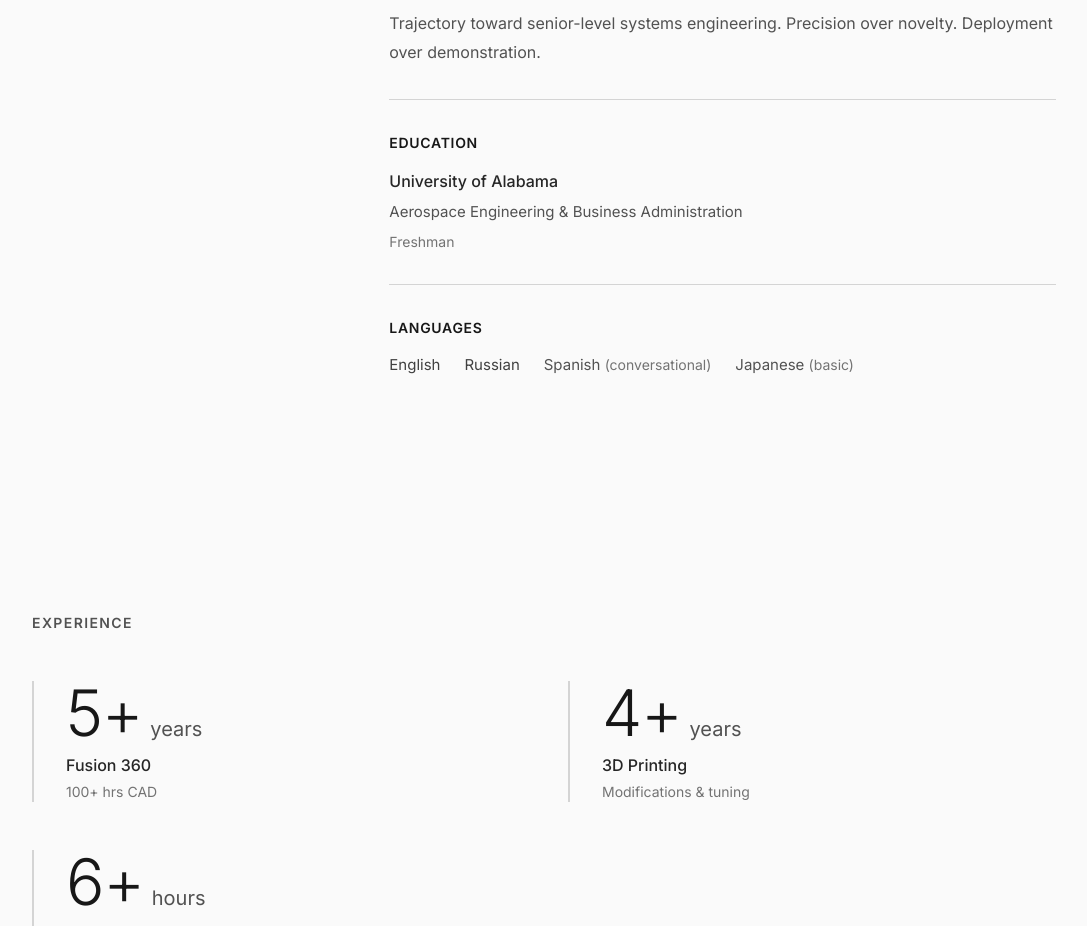
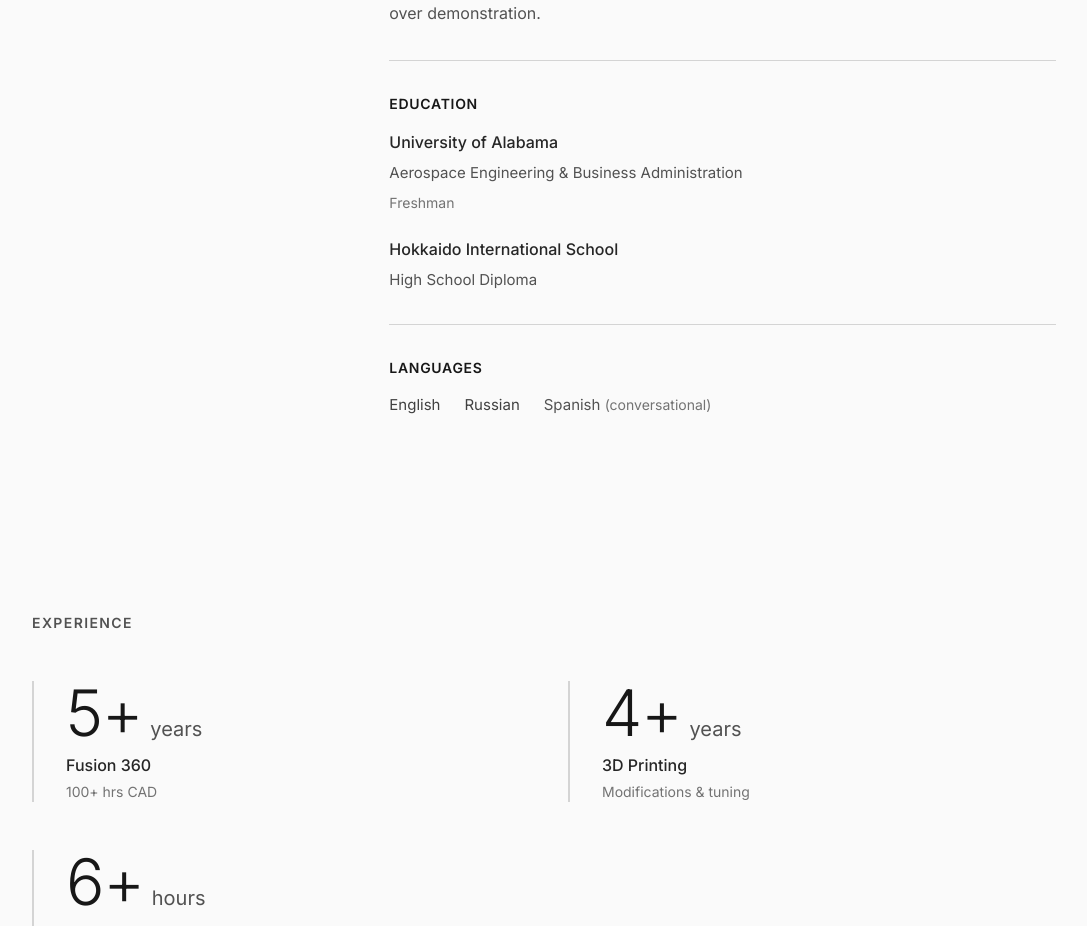
Before and after one commit to dboreyko/dboreyko.github.io, a React (Vite) app: page / in a window 1280 px wide. Shown: the part 1460-2386 px from the top of the page, without its empty margins (96-1183 px from the left). Built offline with nearby package versions, Linux system fonts and the light colour scheme.

Commit message:
Update education, languages, and resume link

```diff
--- a/src/app/components/About.tsx
+++ b/src/app/components/About.tsx
@@ -45,6 +45,7 @@ export function About() {
               <h3 className="subtitle-tight mb-4">
                 Education
               </h3>
+              <div className="space-y-6">
                 <div className="space-y-2">
                   <p className="body-education-title">
                     University of Alabama
@@ -55,6 +56,15 @@ export function About() {
                   <p className="body-education-meta">
                     Freshman
                   </p>
+                </div>
+                <div className="space-y-2">
+                  <p className="body-education-title">
+                    Hokkaido International School
+                  </p>
+                  <p className="body-education-detail">
+                    High School Diploma
+                  </p>
+                </div>
               </div>
             </div>
 
@@ -69,9 +79,6 @@ export function About() {
                 <span className="language-item text-[var(--gray-600)]">
                   Spanish <span className="language-meta">(conversational)</span>
                 </span>
-                <span className="language-item text-[var(--gray-600)]">
-                  Japanese <span className="language-meta">(basic)</span>
-                </span>
               </div>
             </div>
           </div>
--- a/src/app/components/Hero.tsx
+++ b/src/app/components/Hero.tsx
@@ -121,7 +121,7 @@ export function Hero() {
                 </div>
                 <div className="flex items-center gap-3">
                   <a
-                    href="/resume.pdf"
+                    href="/Dimitry_Boreyko_Resume.pdf"
                     download="Dimitry_Boreyko_Resume.pdf"
                     className="hero-action-secondary flex items-center gap-2 border border-[var(--gray-400)] px-4 py-2 text-xs hover:border-[var(--gray-900)] transition-colors duration-300"
                   >
@@ -139,14 +139,14 @@ export function Hero() {
               </div>
               <div className="h-[70vh] bg-[var(--gray-100)]">
                 <object
-                  data="/resume.pdf"
+                  data="/Dimitry_Boreyko_Resume.pdf"
                   type="application/pdf"
                   className="h-full w-full"
                 >
                   <div className="flex h-full w-full flex-col items-center justify-center gap-4 p-6 text-center text-sm text-[var(--gray-600)]">
                     <p>PDF preview unavailable. Use the download button to access the resume.</p>
                     <a
-                      href="/resume.pdf"
+                      href="/Dimitry_Boreyko_Resume.pdf"
                       download="Dimitry_Boreyko_Resume.pdf"
                       className="hero-action-secondary flex items-center gap-2 border border-[var(--gray-400)] px-4 py-2 text-xs hover:border-[var(--gray-900)] transition-colors duration-300"
                     >
```
Lines whose indentation alone changed are shown as unchanged.
